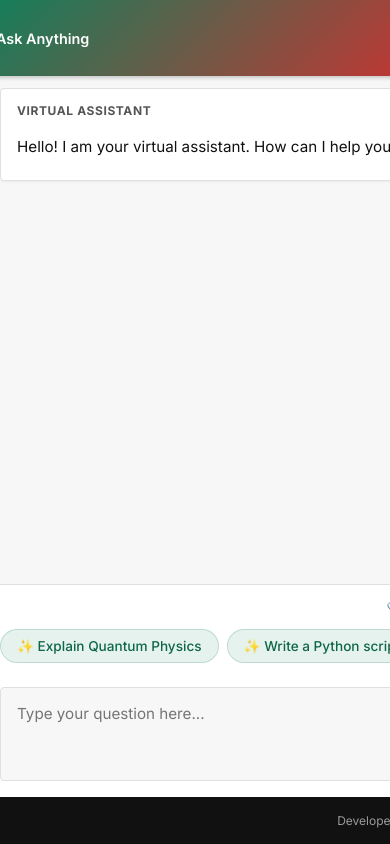
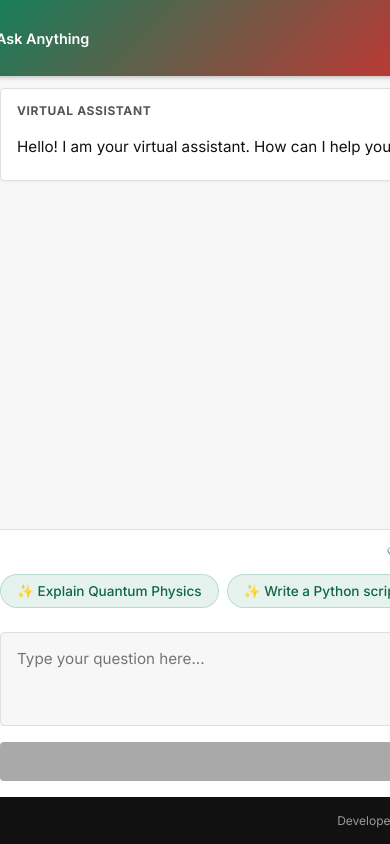
Before and after one commit to infinitybotz-amm/ask-anything-bot, a website: page frontend/index.html in a window 390 px wide. Drawn offline with nearby package versions, Linux system fonts and the light colour scheme.

Commit message:
feat: adjusted ui for mobile friendly

```diff
--- a/frontend/index.html
+++ b/frontend/index.html
@@ -44,8 +44,9 @@
 
         #root {
             height: 100vh;
-            height: -webkit-fill-available;
-            /* Safari mobile fix */
+            /* Fallback */
+            height: 100dvh;
+            /* Mobile fix */
             width: 100vw;
             display: grid;
             display: -ms-grid;
@@ -230,6 +231,12 @@
             display: flex;
             gap: 1rem;
             flex-direction: column;
+        }
+
+        .input-form {
+            display: flex;
+            gap: 1rem;
+            width: 100%;
         }
 
         /* Suggestions */
@@ -480,6 +487,10 @@
                 width: 100%;
                 padding: 0.75rem;
             }
+
+            .input-form {
+                flex-direction: column;
+            }
         }
     </style>
 </head>
@@ -622,7 +633,7 @@
                                     </div>
                                 ))}
                             </div>
-                            <form style={{ display: 'flex', gap: '1rem', width: '100%' }} onSubmit={handleSubmit}>
+                            <form className="input-form" onSubmit={handleSubmit}>
                                 <textarea
                                     value={input}
                                     onChange={(e) => setInput(e.target.value)}
```
